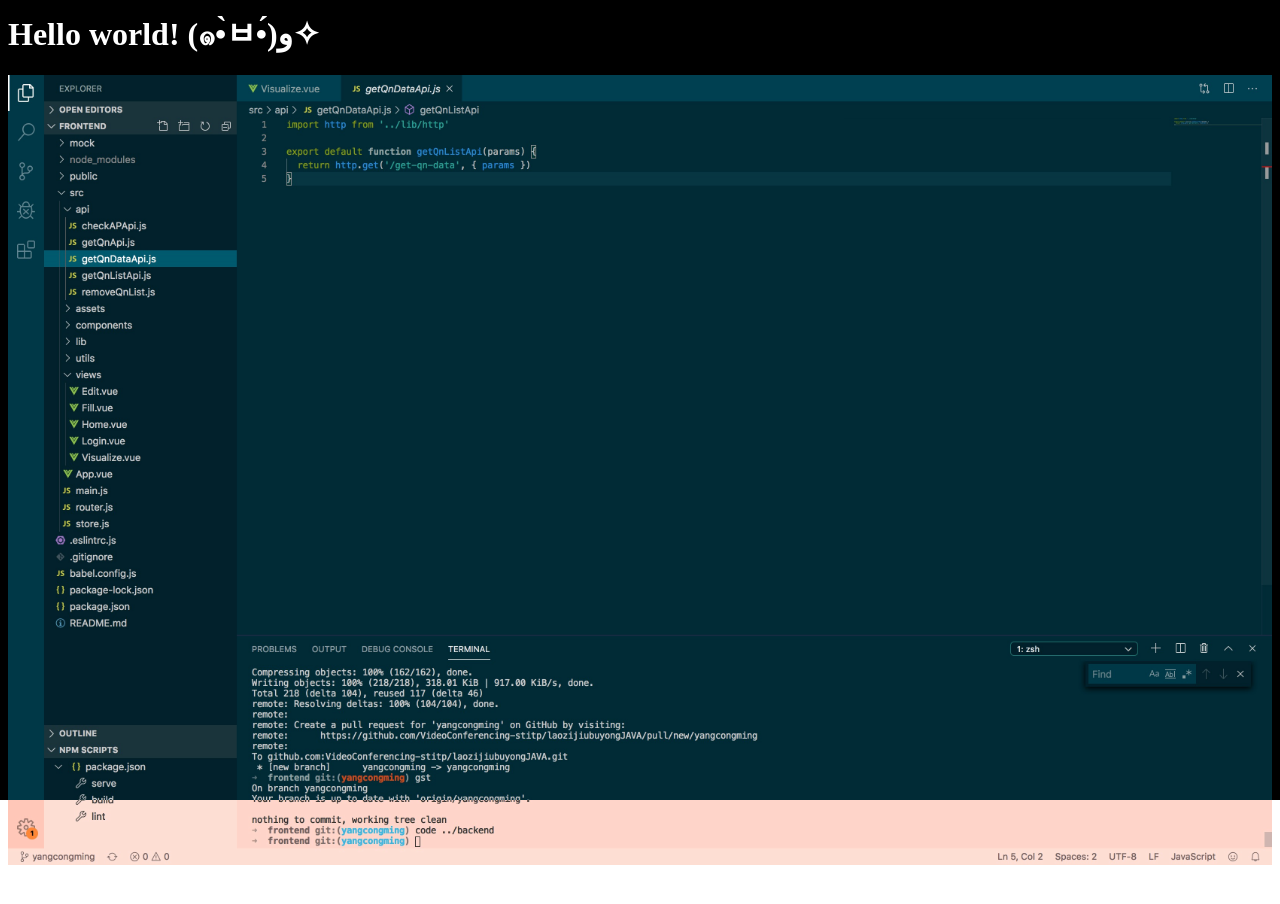
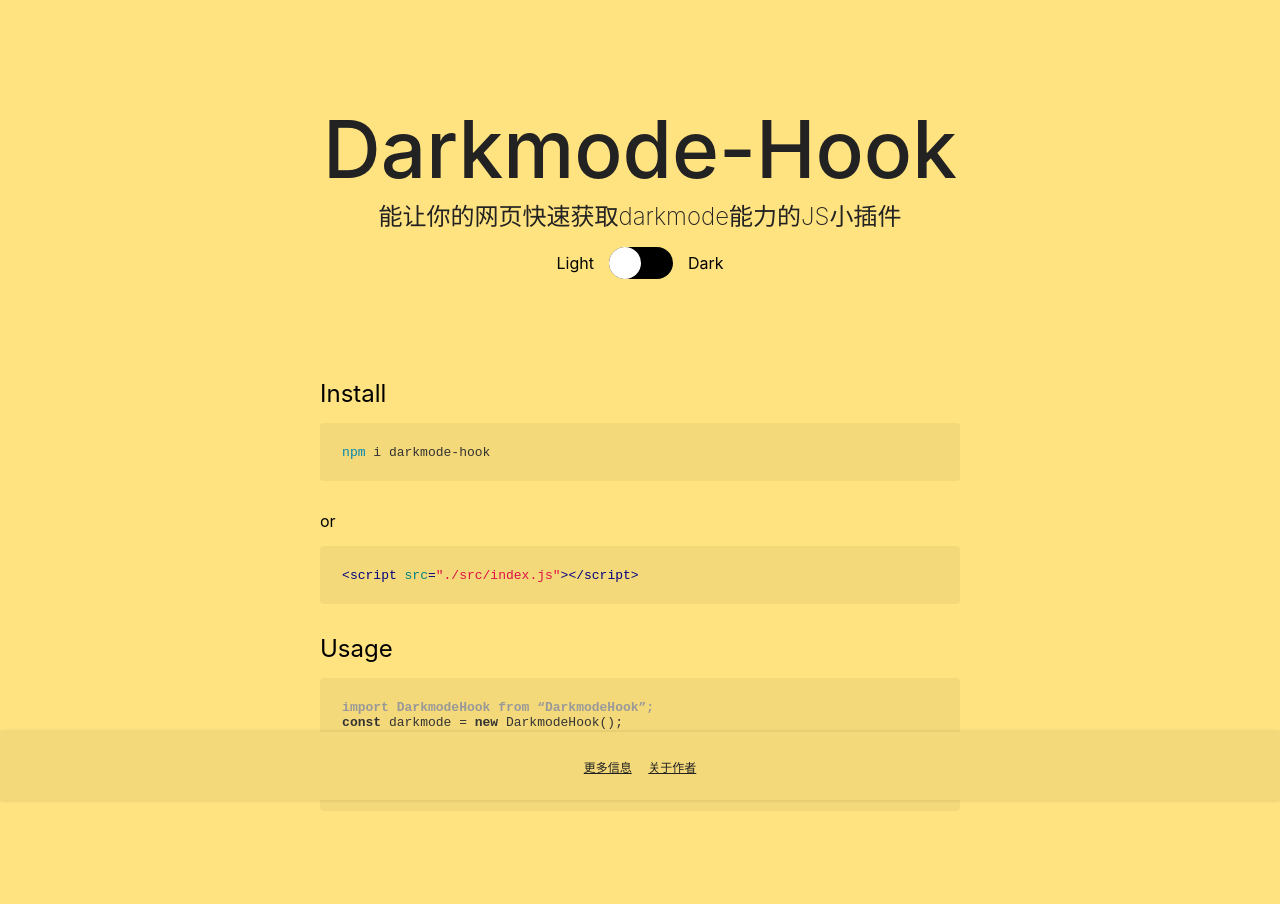
Before and after one commit to random-yang/darkmode-hook, a website built with Parcel: page index.html in a window 1280 px wide. Before the commit the page ends 873 px from the top, so only its background shows below. Built offline with nearby package versions, Linux system fonts and the light colour scheme.

Commit message:
[+]: site

```diff
--- a/index.html
+++ b/index.html
@@ -1,13 +1,62 @@
 <html lang="en">
+
 <head>
   <meta charset="UTF-8">
   <meta name="viewport" content="width=device-width, initial-scale=1.0">
   <meta http-equiv="X-UA-Compatible" content="ie=edge">
-  <title>Document</title>
+  <title>darkmode-hook</title>
 </head>
+
 <body>
-  <h1>Hello world! (๑•̀ㅂ•́)و✧</h1>
-  <img src="./src/static/9CE1DF5F-46C8-43DB-B559-C8038EBBA858.png" style="width: 100%;" alt="">
+  <!-- title -->
+  <div class="header-wrapper">
+    <h1 class="header__title">Darkmode-Hook</h1>
+    <p class="header__subtitle">能让你的网页快速获取darkmode能力的JS小插件</p>
+    <div class="header__switch">
+      <span>Light</span>
+      <div class="switch-button">
+        <input type="checkbox" id="switch" name="mode">
+        <label for="switch">Toggle</label>
+      </div>
+      <span>Dark</span>
+    </div>
+  </div>
+
+  <!-- content -->
+  <div class="content-wrapper">
+    <h3>Install</h3>
+    <pre>
+      <code>
+  npm i darkmode-hook
+      </code>
+    </pre>
+    <p>or</p>
+    <pre>
+      <code>
+  &lt;script src=&quot;./src/index.js&quot;&gt;&lt;/script&gt;
+      </code>
+    </pre>
+    <h3>Usage</h3>
+    <pre>
+      <code>
+  import DarkmodeHook from “DarkmodeHook”;
+  const darkmode = new DarkmodeHook();
+  // turn on the darkmode on you site
+  darkmode.turnOn();
+  // turn off
+  darkmode.turnOff();
+      </code>
+    </pre>
+  </div>
+  <!-- footer -->
+  <div class="footer-wrapper">
+    <ul>
+      <a href="https://github.com/OfficialYoungX/darkmode-hook"><li>更多信息</li></a>
+      <a href="https://github.com/OfficialYoungX"><li>关于作者</li></a>
+    </ul>
+  </div>
+  <!-- circle -->
   <script src="./src/index.js"></script>
 </body>
+
 </html>
--- a/package.json
+++ b/package.json
@@ -20,6 +20,7 @@
   },
   "homepage": "https://github.com/OfficialYoungX/darkmode-hook#readme",
   "dependencies": {
+    "highlight.js": "^9.17.1",
     "parcel-bundler": "^1.12.4"
   },
   "devDependencies": {
--- a/src/index.js
+++ b/src/index.js
@@ -1,12 +1,20 @@
+// import darkmode from "./main";
 import darkmode from "./main";
+import hljs from 'highlight.js';
+import './static/css/style.css'
+import '../node_modules/highlight.js/styles/github.css'
 
 ; (() => {
-  const dark = new darkmode()
+  document.addEventListener('DOMContentLoaded', () => {
+    // hljs
+    hljs.initHighlightingOnLoad()
 
-  let switcher = false
-
-  setInterval(() => {
-    !switcher ? dark.turnOn() : dark.turnOff()
-    switcher = !switcher
-  }, 2000);
+    // darkmode control
+    const dark = new darkmode()
+    let flag = true
+    document.getElementById('switch').addEventListener('click', () => {
+      flag ? dark.turnOn() : dark.turnOff()
+      flag = !flag
+    })
+  })
 })()
--- a/src/main.js
+++ b/src/main.js
@@ -44,11 +44,11 @@ export default class DarkmodeHook {
     this.maskDOMNode.id = this.maskDOMNodeID
 
     // fix chrome bug
-    if (!document.documentElement.style.background) {
-      document.documentElement.style.background = '#ffffff'
+    if (window.getComputedStyle(document.documentElement).backgroundColor === 'rgb(0, 0, 0)' || window.getComputedStyle(document.documentElement).backgroundColor === 'rgba(0, 0, 0, 0)') {
+      document.documentElement.style.background = 'rgb(0, 0, 0)'
     }
-    if (!document.body.style.background) {
-      document.body.style.background = '#ffffff'
+    if (window.getComputedStyle(document.body).backgroundColor === 'rgb(0, 0, 0)' || window.getComputedStyle(document.body).backgroundColor === 'rgba(0, 0, 0, 0)') {
+      document.body.style.background = 'rgb(0, 0, 0)'
     }
 
     // mask 插入 body
--- /dev/null
+++ b/src/static/css/style.css
@@ -0,0 +1,180 @@
+* {
+  margin: 0;
+  padding: 0;
+}
+
+html {
+  font-family: "SF Pro Text","SF Pro Icons","Helvetica Neue","Helvetica","Arial",sans-serif;
+}
+
+body {
+  width: 100%;
+  min-height: 100vh;
+  background-color: #FFE381;
+  padding-bottom: 100px;
+  overflow-x: hidden;
+}
+
+a {
+  color: #222222;
+  box-sizing: border-box;
+}
+
+.circle {
+  width: 400px;
+  height: 400px;
+  background: white;
+  border-radius: 100%;
+  position: absolute;
+  top: 0;
+  right: 0;
+  transform: translate(50%, -50%);
+  z-index: 0;
+}
+
+.circle:nth-child(2) {
+  top: auto;
+  bottom: 0;
+  left: 0;
+  transform: none;
+}
+
+/* header */
+.header-wrapper {
+  padding: 100px 120px 100px 120px;
+  display: flex;
+  flex-direction: column;
+  justify-content: center;
+  align-items: center;
+}
+
+.header__title {
+  font-weight: 500;
+  font-size: 80px;
+  color: #222222;
+  text-align: center;
+}
+
+.header__subtitle {
+  /* font-family: PingFangSC-Light; */
+  font-weight:200;
+  font-size: 24px;
+  color: #222222;
+  text-align: center;
+}
+
+.header__switch {
+  display: flex;
+  justify-content: center;
+  align-items: center;
+  margin-top: 15px;
+}
+
+.switch-button {
+  padding: 0 15px;
+}
+
+.switch-button input[type=checkbox] {
+  height: 0;
+  width: 0;
+  visibility: hidden;
+}
+.switch-button label {
+  cursor: pointer;
+  text-indent: -9999px;
+  width: 4rem;
+  height: 2rem;
+  background: #000;
+  display: flex;
+  justify-content: center;
+  align-items: center;
+  -webkit-border-radius: 10rem;
+  -moz-border-radius: 10rem;
+  border-radius: 10rem;
+  position: relative;
+  z-index: 1;
+}
+.switch-button label:after {
+  content: '';
+  background: #fff;
+  width: 2rem;
+  height: 2rem;
+  -webkit-border-radius: 50%;
+  -moz-border-radius: 50%;
+  border-radius: 50%;
+  position: absolute;
+  top: 0;
+  left: 0;
+  transition: 300ms ease-in-out;
+}
+.switch-button input:checked + label:after {
+  left: 100%;
+  -webkit-transform: translateX(-100%);
+  -moz-transform: translateX(-100%);
+  -ms-transform: translateX(-100%);
+  -o-transform: translateX(-100%);
+  transform: translateX(-100%);
+}
+
+/* content */
+.content-wrapper {
+  width: 640px;
+  margin: 0 auto;
+}
+
+.content-wrapper h3{
+  font-size: 24px;
+  font-weight: 400;
+}
+
+.content-wrapper p{
+
+}
+
+.content-wrapper pre{
+
+}
+
+.content-wrapper code{
+  border-radius: 4px;
+}
+
+/* footer */
+.footer-wrapper {
+  width: 100%;
+  background: #F4D97A;
+  padding: 24px 0;
+  display: flex;
+  justify-content: center;
+  position: fixed;
+  bottom: 0;
+  box-shadow: 0 0px 4px rgba(0, 0, 0, 0.15);
+}
+
+.footer-wrapper li {
+  display: inline;
+  padding: 0 6px;
+  font-size: 12px;
+}
+
+/* hljs custom */
+code.hljs {
+  background: #F4D97A;
+}
+
+@media screen and (max-width: 700px) {
+  .header-wrapper {
+    padding: 100px 20px 100px 20px;
+  }
+
+  .header__title {
+    font-size: 48px;
+  }
+
+  .header__subtitle {
+    font-size: 16px;
+  }
+  .content-wrapper {
+    width: 90%;
+  }
+}
```
Also changed, not shown: src/static/9CE1DF5F-46C8-43DB-B559-C8038EBBA858.png (deleted).
